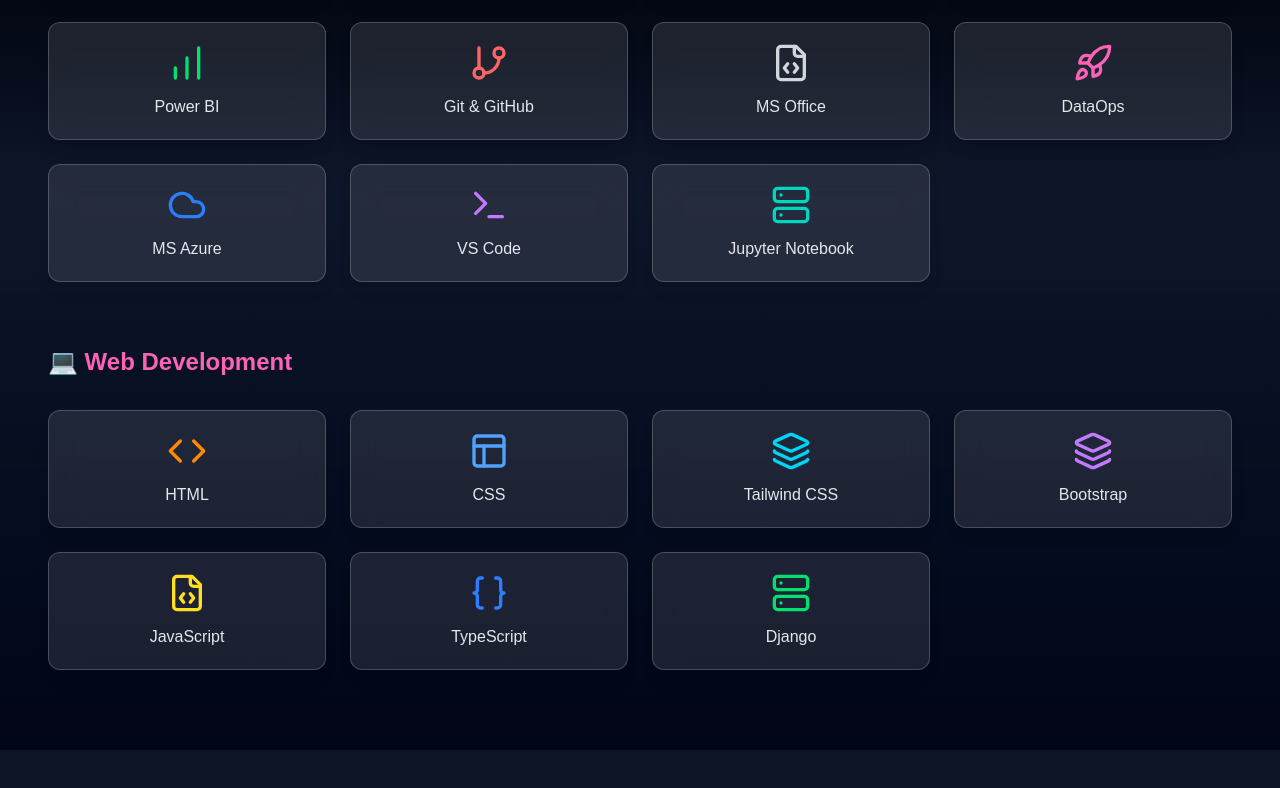
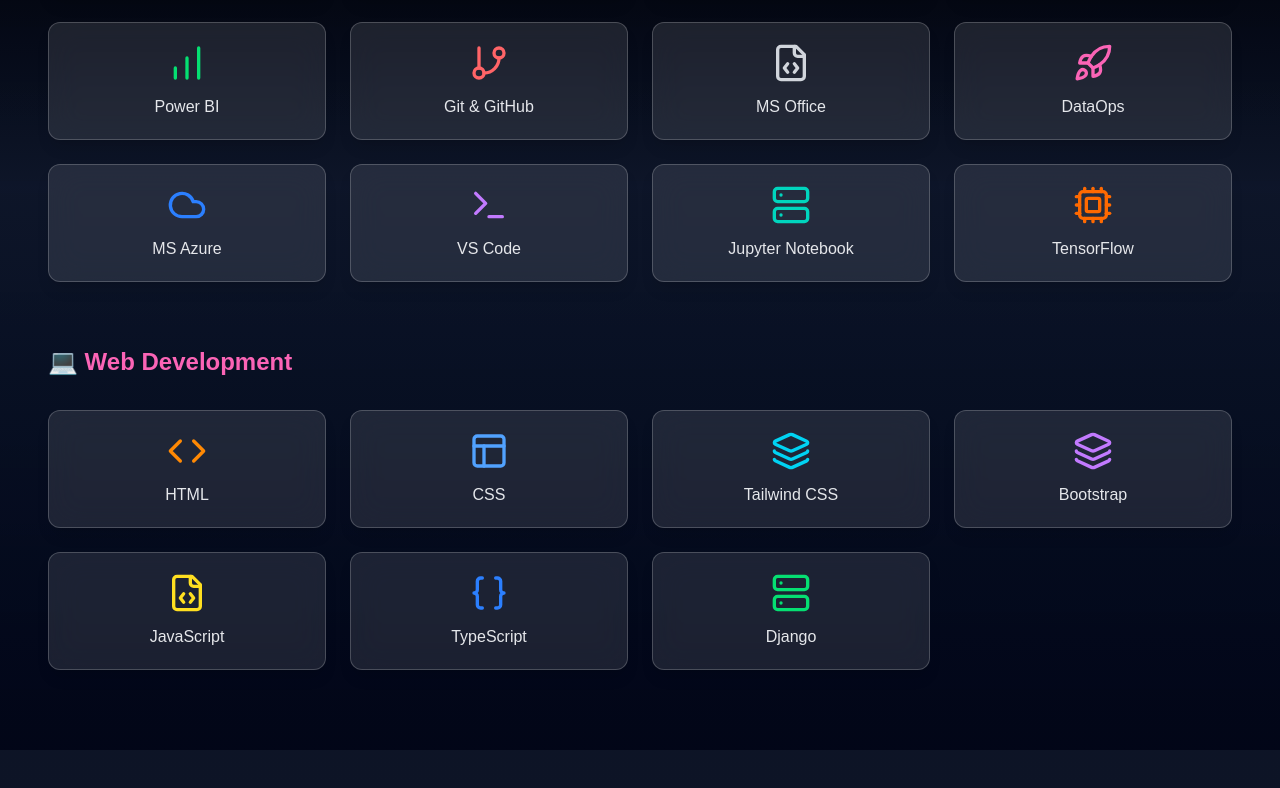
Before and after one commit to Clinton1029/my-portfolio, a Next.js app: page / in a window 1280 px wide. Shown: the part 2776-3564 px from the top of the page. Built offline with nearby package versions, Linux system fonts and the light colour scheme.

Commit message:
updated skills

```diff
--- a/app/components/Skills.tsx
+++ b/app/components/Skills.tsx
@@ -16,6 +16,7 @@
   Braces,
   Rocket,
   Server,
+  Cpu,
 } from "lucide-react";
 
 const DATA_SCIENCE = [
@@ -30,6 +31,7 @@
   { icon: <Cloud className="w-10 h-10 text-blue-500" />, name: "MS Azure" },
   { icon: <Terminal className="w-10 h-10 text-purple-400" />, name: "VS Code" },
   { icon: <Server className="w-10 h-10 text-teal-400" />, name: "Jupyter Notebook" },
+  { icon: <Cpu className="w-10 h-10 text-orange-500" />, name: "TensorFlow" },
 ];
 
 const WEB_DEV = [
@@ -76,10 +78,13 @@
               <motion.div
                 key={idx}
                 whileHover={{
+                  scale: 1.2,
+                  boxShadow: "0 0 35px rgba(59,130,246,1)",
+                }}
+                whileTap={{
                   scale: 1.1,
-                  boxShadow: "0 0 30px rgba(59,130,246,0.8)",
+                  boxShadow: "0 0 40px rgba(168,85,247,1)",
                 }}
-                whileTap={{ scale: 0.95 }}
                 className="p-5 rounded-xl bg-white/10 backdrop-blur-lg border border-white/20
                            shadow-lg flex flex-col items-center justify-center text-center
                            transition-all duration-300 hover:bg-gradient-to-r
@@ -104,10 +109,13 @@
               <motion.div
                 key={idx}
                 whileHover={{
+                  scale: 1.2,
+                  boxShadow: "0 0 35px rgba(236,72,153,1)",
+                }}
+                whileTap={{
                   scale: 1.1,
-                  boxShadow: "0 0 30px rgba(236,72,153,0.8)",
+                  boxShadow: "0 0 40px rgba(59,130,246,1)",
                 }}
-                whileTap={{ scale: 0.95 }}
                 className="p-5 rounded-xl bg-white/10 backdrop-blur-lg border border-white/20
                            shadow-lg flex flex-col items-center justify-center text-center
                            transition-all duration-300 hover:bg-gradient-to-r
```
